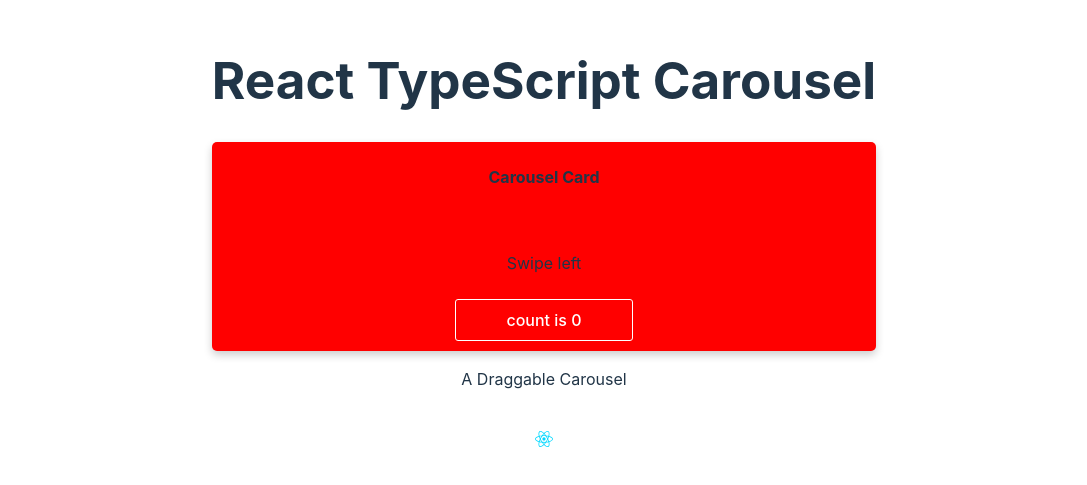
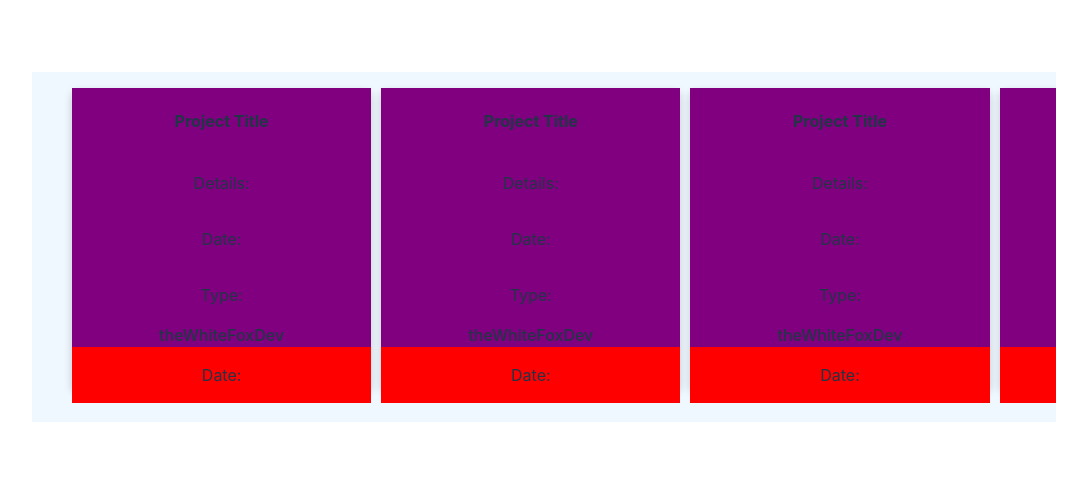
Before and after one commit to theWhiteFox/react-ts-carousel, a React (Vite) app: page / in a window 1280 px wide. Shown: the part 153-638 px from the top of the page, without its empty margins (96-1183 px from the left). Built offline with nearby package versions, Linux system fonts and the light colour scheme.

Commit message:
multi item carousel

```diff
--- a/src/App.tsx
+++ b/src/App.tsx
@@ -1,19 +1,14 @@
 import "./App.css";
-import Carousel from './Components/Carousel'
-import Footer from "./Components/Footer";
+import Carousel from "./components/Carousel";
 
-import './App.css'
+import "./App.css";
 
 function App() {
-
   return (
     <>
       <h1>React TypeScript Carousel</h1>
       <Carousel />
-      <p className="read-the-docs">
-        A Draggable Carousel
-      </p>
-      <Footer />
+      <p className="read-the-docs">A Draggable Carousel</p>
     </>
   );
 }
--- a/src/Components/Carousel.tsx
+++ b/src/Components/Carousel.tsx
@@ -1,10 +1,49 @@
+import { useRef } from "react";
 import CarouselCard from "./CarouselCard";
+import { InnerSlider, SliderContainer } from "./Styles";
+import { getRefValue } from "../lib/hooks/useSwipe";
+const items = [
+  {
+    imageSrc: "/pic1.jpeg",
+    imageAlt: "A person's eye",
+  },
+  {
+    imageSrc: "/pic2.jpeg",
+    imageAlt: "A rock formation",
+  },
+  {
+    imageSrc: "/pic3.jpeg",
+    imageAlt: "Some flowers",
+  },
+  {
+    imageSrc: "/pic4.jpeg",
+    imageAlt: "An egyptian wall painting",
+  },
+  {
+    imageSrc: "/pic5.jpeg",
+    imageAlt: "A butterfly on a leaf",
+  },
+];
 
 const Carousel = () => {
+  // let's say we set the initial value with a type of `number` in `useRef`
+  const numberRef = useRef(0);
+
+  // when we use `getRefValue` to get the value of the ref
+  // TypeScript would then assume this would return a type of `number`
+  getRefValue(numberRef);
 
   return (
-    <CarouselCard />
+    <>
+      <SliderContainer>
+        <InnerSlider>
+          {items.map((item, idx) => (
+            <CarouselCard key={idx} {...item} />
+          ))}
+        </InnerSlider>
+      </SliderContainer>
+    </>
   );
-}
+};
 
 export default Carousel;
--- a/src/Components/CarouselButton.tsx
+++ b/src/Components/CarouselButton.tsx
@@ -1,14 +1,11 @@
-import { useState } from "react";
 import { Button } from "./Styles";
 
 const CarouselButton = () => {
-  const [count, setCount] = useState(0);
-
   return (
-    <Button onClick={() => setCount((count) => count + 1)}>
-      count is {count}
+    <Button href="https://www.thewhitefoxdev.blog/" target="_blank">
+      theWhiteFoxDev
     </Button>
   );
-}
+};
 
 export default CarouselButton;
--- a/src/Components/CarouselCard.tsx
+++ b/src/Components/CarouselCard.tsx
@@ -3,15 +3,17 @@ import { Card } from "./Styles";
 
 const CarouselCard = () => {
   return (
-    <Card>
-      <div className="card">
-        <div className="container">
-          <h4>
-            <b>Carousel Card</b>
-          </h4>
-          <br />
-          <p>Swipe left</p>
-          <CarouselButton />
+    <Card draggable={false}>
+      <div className="card-body">
+        <h4>
+          <b>Project Title</b>
+        </h4>
+        <p>Details: </p>
+        <p>Date: </p>
+        <p>Type: </p>
+        <CarouselButton />
+        <div className="card-footer">
+          <p>Date: </p>
         </div>
       </div>
     </Card>
--- a/src/Components/Footer.tsx
+++ /dev/null
@@ -1,17 +0,0 @@
-import reactLogo from "../assets/react.svg";
-
-import { Footer } from "./Styles"
-
-function App() {
-  return (
-    <>
-      <Footer>
-        <a href="https://react.dev" target="_blank">
-          <img src={reactLogo} className="logo react" alt="React logo" />
-        </a>
-      </Footer>
-    </>
-  );
-}
-
-export default App;
--- a/src/Components/Styles.ts
+++ b/src/Components/Styles.ts
@@ -1,33 +1,57 @@
 import styled, { css } from "styled-components";
+
+export const SliderContainer = styled.div`
+  width: 80%;
+  height: 350px;
+  position: absolute;
+  top: 50%;
+  left: 50%;
+  transform: translate(-50%, -50%);
+  overflow: hidden;
+  touch-action: pan-y;
+  background-color: aliceblue;
+`;
+
+export const InnerSlider = styled.ul`
+  width: 150%;
+  display: flex;
+  gap: 10px;
+  pointer-events: none;
+  position: absolute;
+  top: 0;
+  left: 0;
+`;
 
 export const Card = styled.div`
   box-shadow: 0 4px 8px 0 rgba(0, 0, 0, 0.2);
   transition: 0.3s;
   width: 100%;
+  height: 300px;
+  max-width: 400px;
   border-radius: 5px;
-  background: red;
+  background-color: pink;
 
-  .container {
-    padding: 2px 16px;
+  .card-body {
+    padding-top: 10px 0;
+    display: flex;
+    flex-direction: column;
+    background-color: purple;
+  }
+
+  .card-footer {
     display: flex;
     align-items: center;
     flex-direction: column;
+    background-color: red;
+    width: 100%;
   }
 `;
 
 export const Button = styled.a<{ $primary?: boolean }>`
-  --accent-color: white;
-
-  /* This renders the buttons above... Edit me! */
   background: transparent;
-  border-radius: 3px;
-  border: 1px solid var(--accent-color);
   color: var(--accent-color);
   display: inline-block;
-  margin: 0.5rem 1rem;
-  padding: 0.5rem 0;
   transition: all 200ms ease-in-out;
-  width: 11rem;
 
   &:hover {
     filter: brightness(0.85);
@@ -46,43 +70,3 @@ export const Button = styled.a<{ $primary?: boolean }>`
       color: black;
     `}
 `;
-
-export const Footer = styled.div`
-  .logo {
-    height: 1em;
-    padding: 1.5em;
-    will-change: filter;
-    transition: filter 300ms;
-  }
-
-  .logo:hover {
-    filter: drop-shadow(0 0 2em #646cffaa);
-  }
-
-  .logo.react:hover {
-    filter: drop-shadow(0 0 2em #61dafbaa);
-  }
-
-  @keyframes logo-spin {
-    from {
-      transform: rotate(0deg);
-    }
-    to {
-      transform: rotate(360deg);
-    }
-  }
-
-  @media (prefers-reduced-motion: no-preference) {
-    a:nth-of-type(2) .logo {
-      animation: logo-spin infinite 20s linear;
-    }
-  }
-
-  .card {
-    padding: 2em;
-  }
-
-  .read-the-docs {
-    color: #888;
-  }
-`;
--- /dev/null
+++ b/src/lib/hooks/useSwipe.ts
@@ -0,0 +1,20 @@
+import { useRef, useState, RefObject } from "react";
+
+// to get the value of a ref from `useRef`
+export function getRefValue<C>(ref: RefObject<C>) {
+  return ref.current as C;
+}
+
+// extension of `useState` to be able to access the state as a ref
+export function useStateRef<S>(
+  defaultValue: S
+): [S, (value: S) => void, RefObject<S>] {
+  const ref = useRef<S>(defaultValue);
+  const [state, _setState] = useState<S>(defaultValue);
+  const setState = (value: S) => {
+    _setState(value);
+    ref.current = value;
+  };
+
+  return [state, setState, ref];
+}
```
